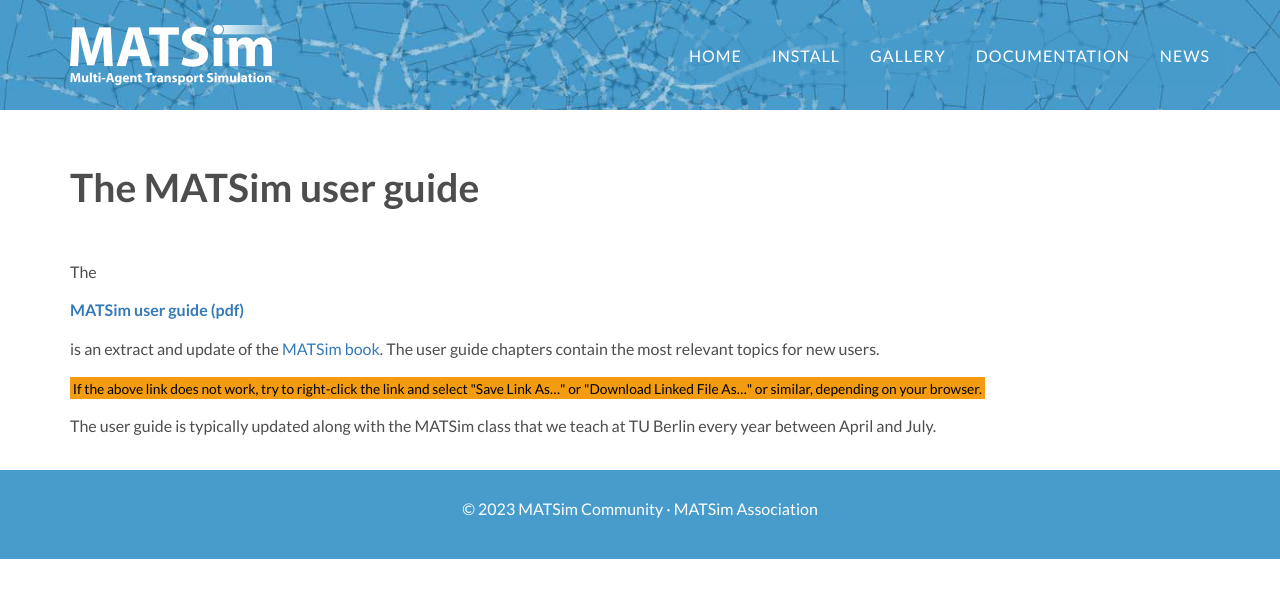
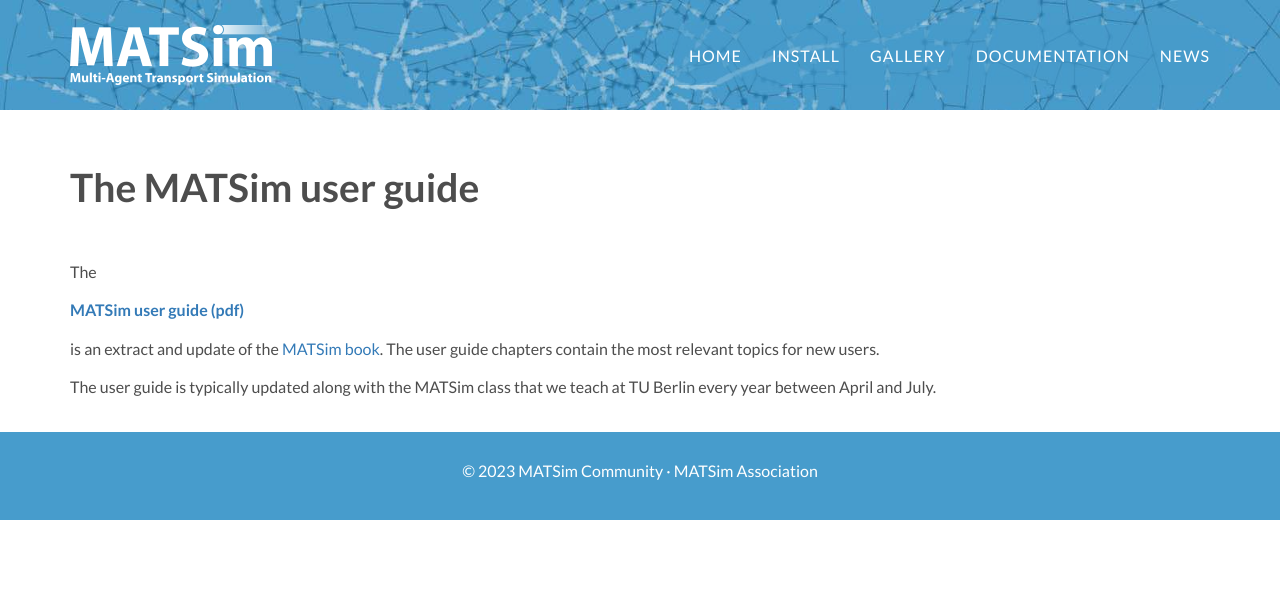
Before and after one commit to matsim-org/jekyll-website, a Jekyll site: the page built from docs/userguide/index.md, in a window 1280 px wide. Shown: the top 598 px of the page. Built offline with Jekyll 4.4.1, drawn with Linux system fonts in a browser that asks for light colours; some web fonts are replaced.

Commit message:
new url for userguide

```diff
--- a/docs/userguide/index.md
+++ b/docs/userguide/index.md
@@ -11,10 +11,8 @@
 
 The
 
-**[MATSim user guide (pdf)](http://ci.matsim.org:8080/job/MATSim-Book/ws/partOne-latest.pdf)**
+**[MATSim user guide (pdf)](/files/book/partOne-latest.pdf)**
 
 is an extract and update of the [MATSim book](/the-book).  The user guide chapters contain the most relevant topics for new users.
 
-<small><mark>If the above link does not work, try to right-click the link and select "Save Link As…" or "Download Linked File As…" or similar, depending on your browser.</mark></small>
-
 The user guide is typically updated along with the MATSim class that we teach at TU Berlin every year between April and July.
```
